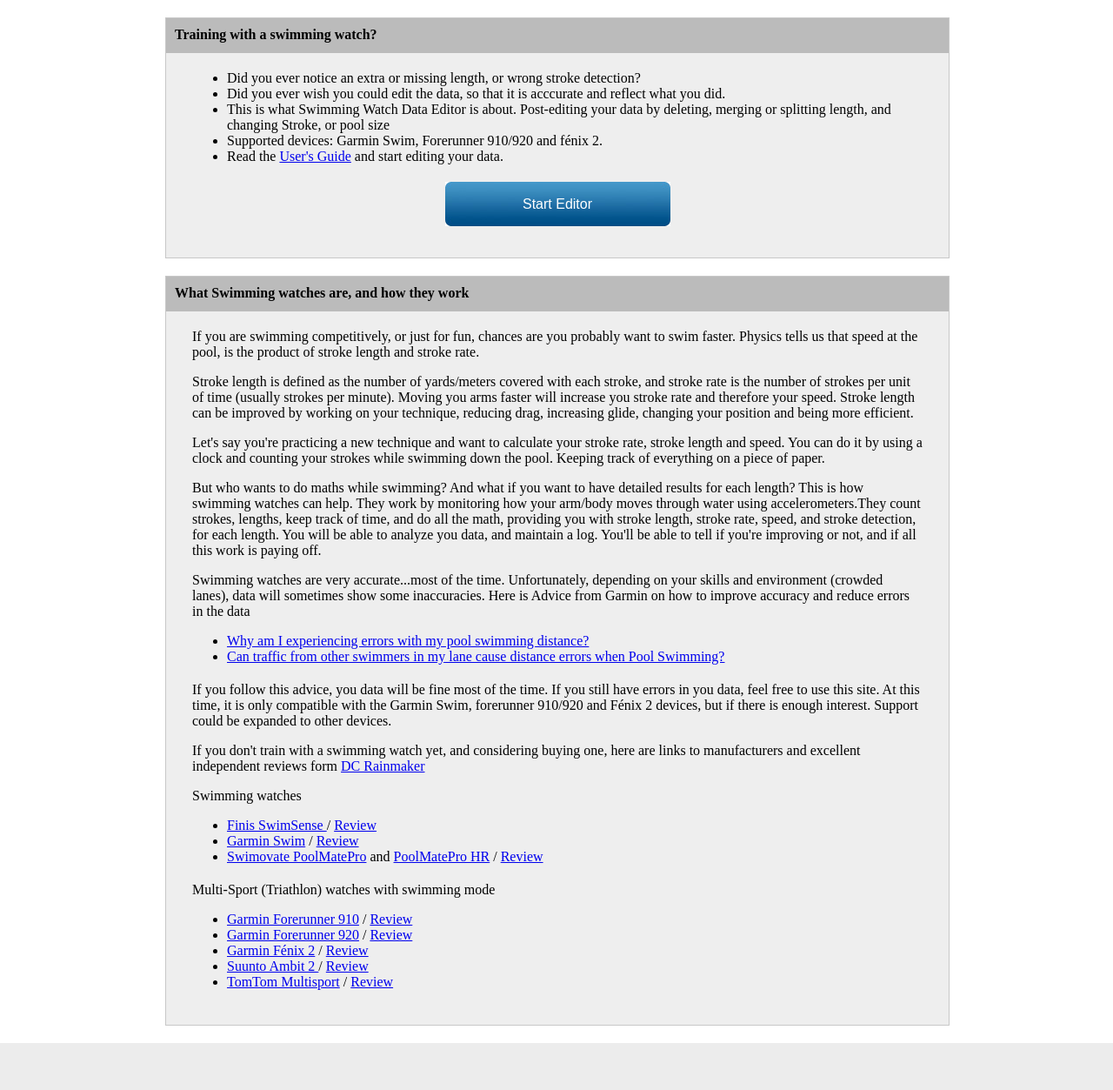
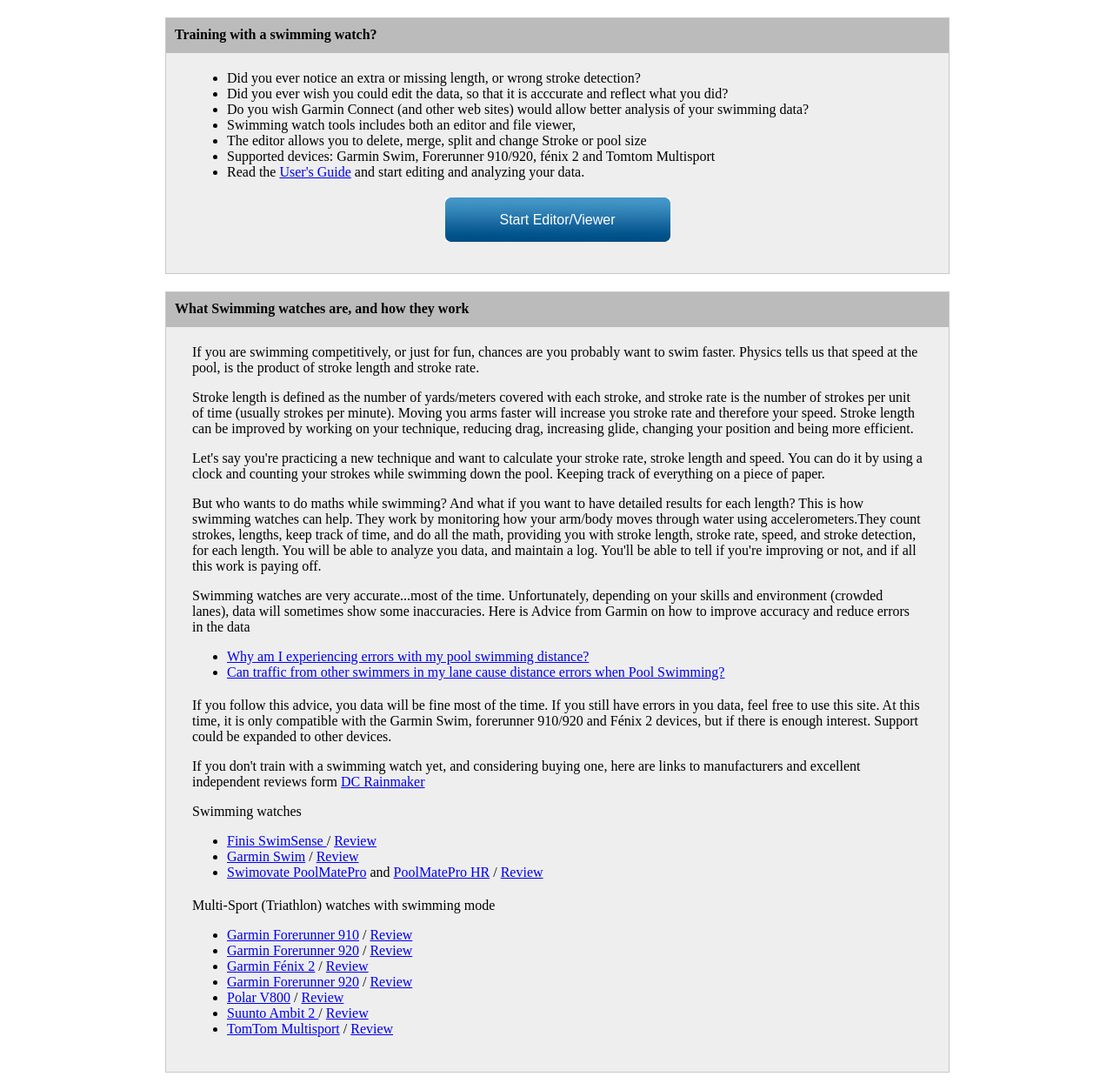
Before and after one commit to lapsatech-docker/swimmingtools, a PHP site: page / in a window 1280 px wide. Shown: the part 70-1323 px from the top of the page at 87% size. Before the commit the page ends 1269 px from the top, so only its background shows below. Run offline with PHP 8.4, Linux system fonts and the light colour scheme.

Commit message:
UPDATE: Changement éditoriaux
Mise à jour de la liste des montres supportant la natation.
Instuctions simplifiées
Lien vers Garmin Communicator plug-in plus discret

```diff
--- a/www/index.php
+++ b/www/index.php
@@ -14,15 +14,18 @@ spl_autoload_register();
     <li>Did you ever notice an extra or missing length, or wrong stroke
     detection? </li>
     <li>Did you ever wish you could edit the data, so that it is acccurate
-    and reflect what you did.</li>
-    <li>This is what Swimming Watch Data Editor is about. Post-editing
-    your data by deleting, merging or splitting length,
-    and changing Stroke, or pool size</li>
-    <li>Supported devices: Garmin Swim, Forerunner 910/920 and fénix 2.
+    and reflect what you did?</li>
+    <li>Do you wish Garmin Connect (and other web sites) would allow
+    better analysis of your swimming data?</li>
+    <li> Swimming watch tools includes both an editor and file viewer,</li>
+    <li>The editor allows you to delete, merge, split and change Stroke
+    or pool size</li>
+    <li>Supported devices: Garmin Swim, Forerunner 910/920, fénix 2 and
+    Tomtom Multisport</li>
     <li>Read the <a href="help">User's Guide</a>
-    and start editing your data.</li>
+    and start editing and analyzing your data.</li>
   </ul>
-  <input type="button" id="startEditorButton" value="Start Editor"
+  <input type="button" id="startEditorButton" value="Start Editor/Viewer"
   onclick="window.location = 'upload';" />
 </div>
 <div class="section">
@@ -78,7 +81,7 @@ spl_autoload_register();
   <p>Swimming watches</p>
 
   <ul>
-    <li><a href="http://www.finisinc.com/equipment/electronics/swimsense.html"
+    <li><a href="http://www.finisinc.com/SwimSense-Watch"
       target="_blank">Finis SwimSense </a> /
     <a href="http://www.dcrainmaker.com/2010/12/hands-on-look-at-finis-swimsense.html"
       target="_blank">Review</a></li>
@@ -106,6 +109,14 @@ spl_autoload_register();
       target="_blank">Garmin Fénix 2</a> /
     <a href="http://www.dcrainmaker.com/2014/03/garmin-fenix2-multisport.html"
       target="_blank">Review</a></li>
+    <li><a href="http://forerunner920.garmin.com"
+      target="_blank">Garmin Forerunner 920</a> /
+    <a href="http://www.dcrainmaker.com/2014/11/garmin-forerunner-920xt-depth-review.html"
+      target="_blank">Review</a></li>
+    <li><a href="http://www.polar.com/en/products/maximize_performance/running_multisport/V800"
+      target="_blank">Polar V800</a> /
+    <a href="http://www.dcrainmaker.com/2014/06/polar-v800-depth-review.html"
+      target="_blank">Review</a></li>
     <li><a href="http://www.suunto.com/ambit/" target="_blank">Suunto Ambit 2 </a> /
     <a href="http://www.dcrainmaker.com/2013/04/suunto-ambit2-review.html"
       target="_blank">Review</a></li>
```
Also changed, not shown: www/help.php (+10 -17 lines), www/upload.php (+7 -7 lines).
